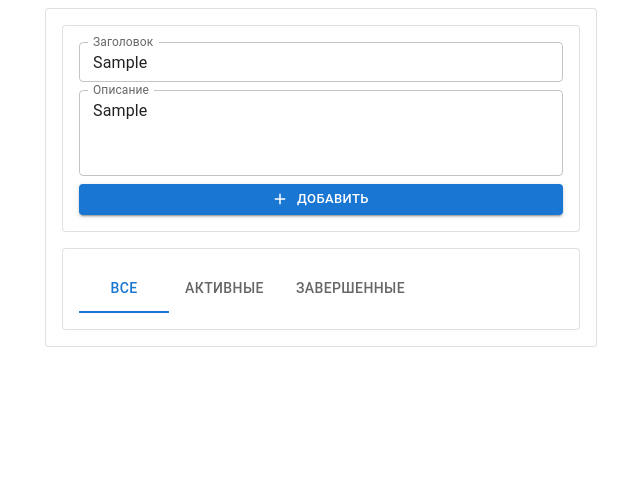
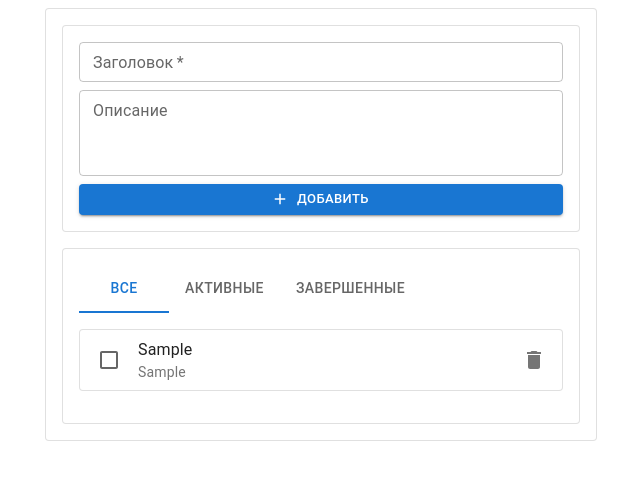
Before and after one commit to VitaliyOne/task-tracker, a React (Create React App) app: page / in a window 1280 px wide. Both pictures are taken after typing "Sample", "Sample" into the empty fields and a click on the button "ДОБАВИТЬ". Shown: the top 480 px of the page, without its empty margins (319-959 px from the left). Built offline with nearby package versions, Linux system fonts and the light colour scheme.

Commit message:
Add task card with actions

```diff
--- a/src/App.tsx
+++ b/src/App.tsx
@@ -1,8 +1,14 @@
 import React from 'react';
+import { Provider } from 'react-redux';
 import TaskTracker from './components/TaskTracker';
+import { store } from './store';
 
 const App = () => {
-  return <TaskTracker />;
+  return (
+    <Provider store={store}>
+      <TaskTracker />
+    </Provider>
+  );
 };
 
 export default App;
--- /dev/null
+++ b/src/components/TaskCard/TaskCard.tsx
@@ -0,0 +1,38 @@
+import { Box, Card, Checkbox, IconButton, Stack, Typography } from '@mui/material';
+import React from 'react';
+import { Delete as DeleteIcon } from '@mui/icons-material';
+import { type TaskCardProps } from './types';
+import useAppDispatch from '../../hooks/useAppDispatch';
+import { removeTask, updateTask } from '../../store/reducers/tasks/slice';
+
+const TaskCard = (props: TaskCardProps) => {
+  const { id, title, description, isCompleted } = props;
+  const dispatch = useAppDispatch();
+
+  const onCheckboxChange = (_: React.ChangeEvent<HTMLInputElement>, value: boolean) => {
+    dispatch(updateTask({ ...props, isCompleted: value }));
+  };
+
+  const onDeleteButtonClick = () => {
+    // eslint-disable-next-line no-alert
+    const isDeletionConfirmed = window.confirm('Вы уверены, что хотите удалить задачу?');
+    if (isDeletionConfirmed) dispatch(removeTask(id));
+  };
+
+  return (
+    <Box component={Card} display="flex" flexDirection="row" gap={1} p={1} variant="outlined">
+      <Checkbox value={isCompleted} onChange={onCheckboxChange} />
+      <Stack flexGrow={1}>
+        <Typography>{title}</Typography>
+        <Typography color={(theme) => theme.palette.grey[600]} variant="body2">
+          {description}
+        </Typography>
+      </Stack>
+      <IconButton onClick={onDeleteButtonClick}>
+        <DeleteIcon />
+      </IconButton>
+    </Box>
+  );
+};
+
+export default TaskCard;
--- /dev/null
+++ b/src/components/TaskCard/index.ts
@@ -0,0 +1,3 @@
+import TaskCard from './TaskCard';
+
+export default TaskCard;
--- /dev/null
+++ b/src/components/TaskCard/types.ts
@@ -0,0 +1,3 @@
+import { type Task } from '../../types';
+
+export type TaskCardProps = Task;
--- a/src/components/TaskForm/TaskForm.tsx
+++ b/src/components/TaskForm/TaskForm.tsx
@@ -1,17 +1,56 @@
 import { Add as AddIcon } from '@mui/icons-material';
 import { Box, Button, Card, Stack, TextField } from '@mui/material';
-import React from 'react';
+import React, { useState } from 'react';
+import { type TaskForm as ITaskForm } from './types';
+import { DEFAULT_TASK_FORM_DATA } from './const';
+import { generateUniqueId } from './utils';
+import useAppDispatch from '../../hooks/useAppDispatch';
+import { addTask } from '../../store/reducers/tasks/slice';
 
 const TaskForm = () => {
-  const onSubmit: React.FormEventHandler = (event) => {
+  const [formData, setFormData] = useState<ITaskForm>(DEFAULT_TASK_FORM_DATA);
+  const dispatch = useAppDispatch();
+
+  const resetFormData = () => setFormData(DEFAULT_TASK_FORM_DATA);
+
+  const onSubmit: React.FormEventHandler<HTMLFormElement> = (event) => {
     event.preventDefault();
+
+    dispatch(
+      addTask({
+        id: generateUniqueId(),
+        ...formData
+      })
+    );
+
+    resetFormData();
+  };
+
+  const onInputChange: React.ChangeEventHandler<HTMLInputElement> = (event) => {
+    const { name, value } = event.target;
+    setFormData((state) => ({ ...state, [name]: value }));
   };
 
   return (
     <Box component={Card} p={1} variant="outlined">
       <Stack component="form" p={1} spacing={1} onSubmit={onSubmit}>
-        <TextField label="Заголовок" size="small" />
-        <TextField label="Описание" rows={3} size="small" multiline />
+        <TextField
+          label="Заголовок"
+          name="title"
+          size="small"
+          value={formData.title}
+          required
+          onChange={onInputChange}
+        />
+        <TextField
+          label="Описание"
+          name="description"
+          rows={3}
+          size="small"
+          value={formData.description}
+          multiline
+          onChange={onInputChange}
+        />
         <Button size="small" startIcon={<AddIcon />} type="submit" variant="contained" fullWidth>
           Добавить
         </Button>
--- /dev/null
+++ b/src/components/TaskForm/const.ts
@@ -0,0 +1,7 @@
+import { type TaskForm } from './types';
+
+export const DEFAULT_TASK_FORM_DATA: TaskForm = {
+  title: '',
+  description: '',
+  isCompleted: false
+};
--- /dev/null
+++ b/src/components/TaskForm/types.ts
@@ -0,0 +1,3 @@
+import { type Task } from '../../types';
+
+export type TaskForm = Omit<Task, 'id'>;
--- /dev/null
+++ b/src/components/TaskForm/utils.ts
@@ -0,0 +1 @@
+export const generateUniqueId = () => crypto.randomUUID();
--- a/src/components/TaskList/TaskList.tsx
+++ b/src/components/TaskList/TaskList.tsx
@@ -1,9 +1,12 @@
-import { Box, Card, Tab, Tabs } from '@mui/material';
+import { Box, Card, Stack, Tab, Tabs } from '@mui/material';
 import React, { useState } from 'react';
 import { FilterTab } from './types';
+import useAppSelector from '../../hooks/useAppSelector';
+import TaskCard from '../TaskCard';
 
 const TaskList = () => {
   const [currentTab, setCurrentTab] = useState<FilterTab>(FilterTab.ALL);
+  const { tasks } = useAppSelector((state) => state.tasks);
 
   const onTabChange = (_: unknown, value: FilterTab) => {
     setCurrentTab(value);
@@ -16,6 +19,11 @@ const TaskList = () => {
         <Tab label="Активные" value={FilterTab.ACTIVE} />
         <Tab label="Завершенные" value={FilterTab.FINISHED} />
       </Tabs>
+      <Stack py={2} spacing={2}>
+        {tasks.map((task) => (
+          <TaskCard key={task.id} {...task} />
+        ))}
+      </Stack>
     </Box>
   );
 };
--- a/src/store/reducers/tasks/slice.ts
+++ b/src/store/reducers/tasks/slice.ts
@@ -9,10 +9,19 @@ const tasksSlice = createSlice({
   reducers: {
     addTask: (state, action: PayloadAction<Task>) => {
       state.tasks.unshift(action.payload);
+    },
+    updateTask: (state, action: PayloadAction<Task>) => {
+      const { payload } = action;
+      const task = state.tasks.find((item) => item.id === payload.id);
+      if (task) Object.assign(task, payload);
+    },
+    removeTask: (state, action: PayloadAction<Task['id']>) => {
+      const { payload: taskId } = action;
+      state.tasks = state.tasks.filter((item) => item.id !== taskId);
     }
   }
 });
 
-export const { addTask } = tasksSlice.actions;
+export const { addTask, updateTask, removeTask } = tasksSlice.actions;
 
 export default tasksSlice;
--- a/src/types.ts
+++ b/src/types.ts
@@ -1,4 +1,5 @@
 export interface Task {
+  id: string;
   title: string;
   description: string;
   isCompleted: boolean;
```
